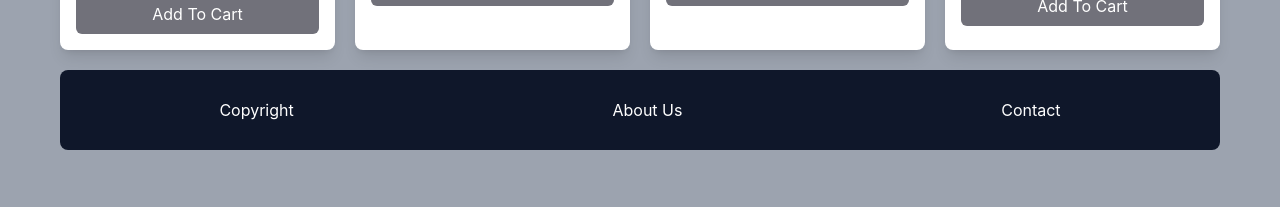
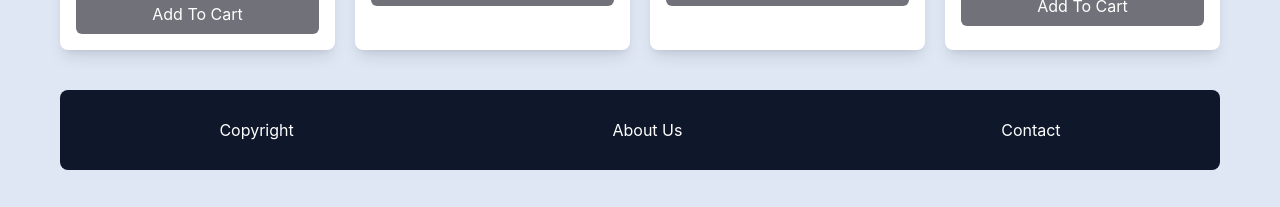
Before and after one commit to ViktorCiganovic-collab/my-project, a React (Create React App) app: page / in a window 1280 px wide. Shown: the part 1082-1289 px from the top of the page. Before the commit the page ends 1252 px from the top, so only its background shows below. Built offline with nearby package versions, Linux system fonts and the light colour scheme.

Commit message:
footer placement

```diff
--- a/src/App.js
+++ b/src/App.js
@@ -9,18 +9,17 @@ import Detail from './Detail';
 function App() {
   return (
     <BrowserRouter>
-      {/* Apply h-screen to the main wrapper */}
-      <div className="w-[1200px] max-w-full m-auto h-screen p-5 flex flex-col">
+      {/* Add min-h-screen to ensure full viewport height */}
+      <div className="w-[1200px] max-w-full m-auto p-5 flex flex-col min-h-screen">
         <Header />
-        {/* Routes are wrapped in a container with full height */}
         <main className="flex-1">
           <Routes>
             <Route path="/" element={<Home />} />
             <Route path='/:slug' element={<Detail />} />
             <Route path="/cart" element={<Cart />} />
           </Routes>
+        </main>
         <Footer />
-        </main>
       </div>
     </BrowserRouter>
   );
--- a/src/Home.js
+++ b/src/Home.js
@@ -4,7 +4,7 @@ import { shoesData } from './Products';
 
 const Home = () => {
   return (
-    <div className='w-full me-auto ms-auto mx-auto'>
+    <div className='w-full home me-auto ms-auto mx-auto'>
         <p className="text-white font-semibold text-4xl text-left">Product List</p>
         <div className='grid lg:grid-cols-4 md:grid-cols-3 sm:grid-cols-2 gap-5 my-5'>
         {shoesData.map((shoes) => (
--- a/src/ProductCard.js
+++ b/src/ProductCard.js
@@ -13,7 +13,7 @@ const ProductCard = ({ product }) => {
       {/* Product Image */}
       <Link to={`/${product.slug}`}>
         <img
-        className="w-full h-56 object-cover drop-shadow-[0_30px_30px_#0007] hover:scale-110 productImg"
+        className="w-5/5 m-auto h-56 object-cover drop-shadow-[0_30px_30px_#0007] hover:scale-110 productImg"
         src={product.image}
         alt={product.name}></img>
       </Link>
--- a/src/index.css
+++ b/src/index.css
@@ -9,9 +9,7 @@ body {
     sans-serif;
   -webkit-font-smoothing: antialiased;
   -moz-osx-font-smoothing: grayscale;
-  /* background-color: rgb(168 162 158); */
-  background-color: rgb(156 163 175);
-
+  background-color: rgb(223, 231, 245); /* Background color */
 }
 
 code {
@@ -36,3 +34,8 @@ footer p:hover {
   cursor: pointer;
   text-decoration: underline;
 }
+
+footer {
+  /* Removed position absolute */
+  margin-top: auto; /* Push footer to the bottom when using flex */
+}
```
